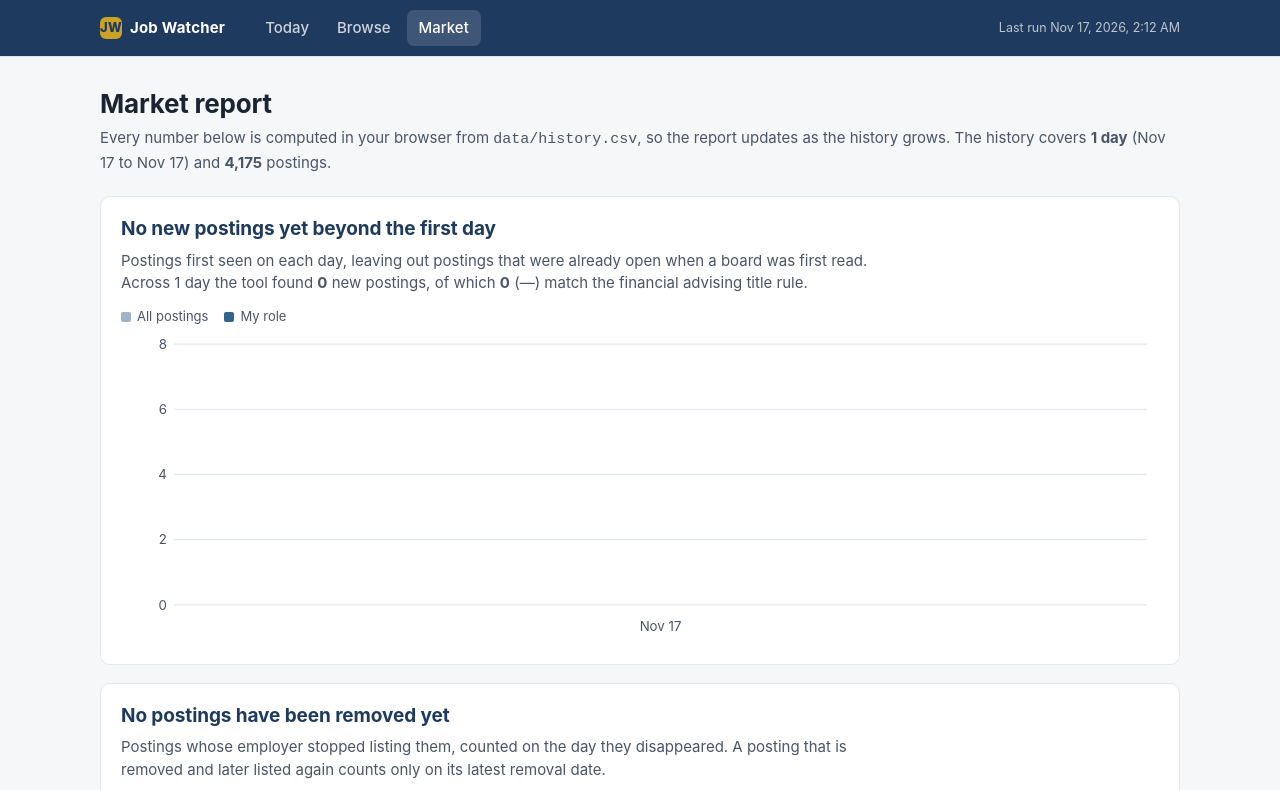
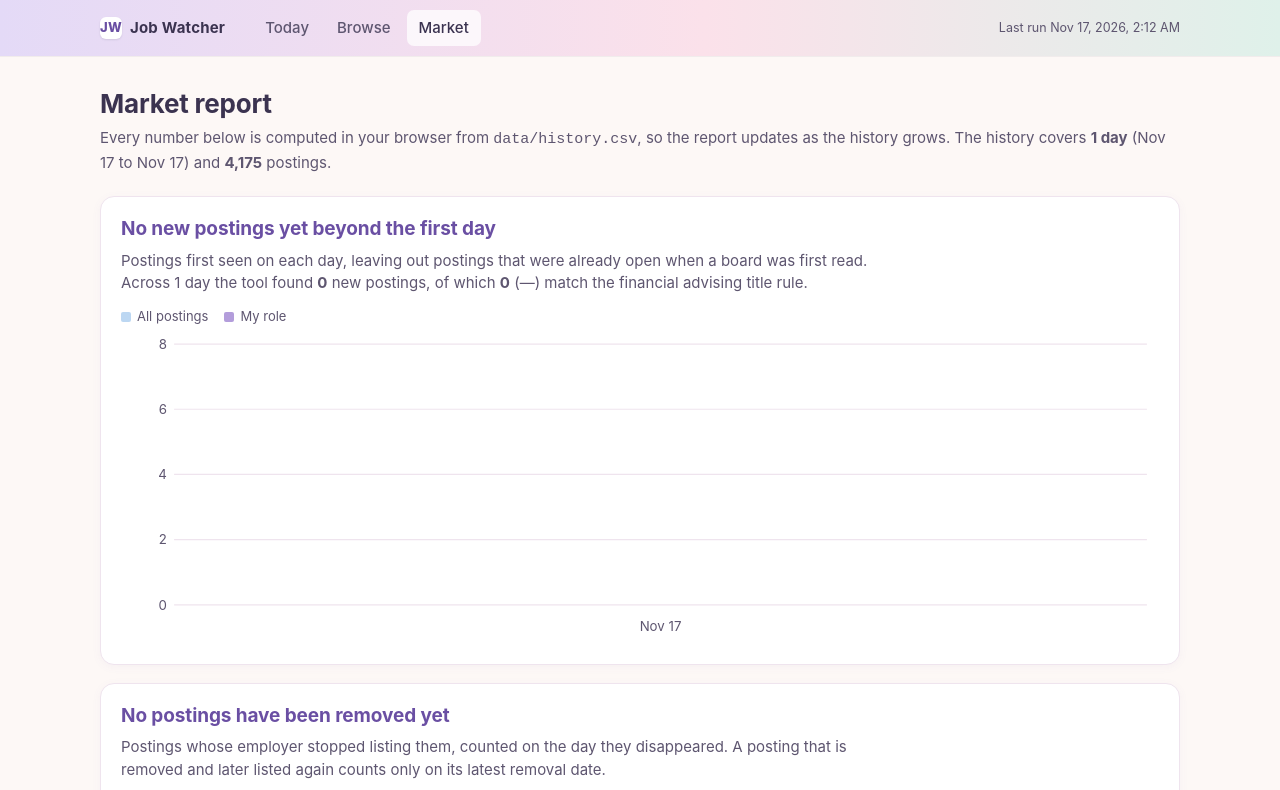
Before and after one commit to allisonbelll/job-watcher, a plain HTML site: page market.html in a window 1280 px wide. Shown: the top 790 px of the page. Drawn offline with Linux system fonts and the light colour scheme.

Commit message:
Restyle the site in pastel colors
Co-Authored-By: Claude Opus 5.5 <noreply@anthropic.com>
Claude-Session: https://claude.ai/code/session_01EbQR14me25thcu8U5usfoK

```diff
--- a/assets/common.js
+++ b/assets/common.js
@@ -128,7 +128,7 @@ const JW = (() => {
     let svg = `<svg viewBox="0 0 ${W} ${H}" role="img" aria-label="${esc(opts.label || "chart")}">`;
     for (let k = 0; k <= 4; k++) {
       const v = (max / 4) * k, y = T + ih - (v / max) * ih;
-      svg += `<line x1="${L}" x2="${W - R}" y1="${y}" y2="${y}" stroke="#e3e7ee"/>`;
+      svg += `<line x1="${L}" x2="${W - R}" y1="${y}" y2="${y}" stroke="#efe4ee"/>`;
       svg += `<text x="${L - 6}" y="${y + 4}" text-anchor="end">${fmt(Math.round(v))}</text>`;
     }
     const every = Math.ceil(n / 14);
@@ -156,7 +156,7 @@ const JW = (() => {
       const y = 4 + i * row, w = ((W - L - R) * v) / max;
       const short = String(lab).length > 34 ? String(lab).slice(0, 33) + "…" : lab;
       svg += `<text x="${L - 8}" y="${y + 16}" text-anchor="end">${esc(short)}</text>`;
-      svg += `<rect x="${L}" y="${y + 3}" width="${Math.max(1, w)}" height="${row - 8}" rx="3" fill="${opts.color || "#2f6690"}"><title>${esc(lab)}: ${fmt(v)}</title></rect>`;
+      svg += `<rect x="${L}" y="${y + 3}" width="${Math.max(1, w)}" height="${row - 8}" rx="3" fill="${opts.color || "#b39ddb"}"><title>${esc(lab)}: ${fmt(v)}</title></rect>`;
       svg += `<text x="${L + w + 6}" y="${y + 16}">${opts.fmtValue ? opts.fmtValue(v) : fmt(v)}</text>`;
     });
     el.innerHTML = svg + "</svg>";
--- a/assets/market.js
+++ b/assets/market.js
@@ -9,7 +9,7 @@
    6 Top locations    = open rows counted by location                                     */
 (async () => {
   const { $, esc, fmt, pct, fmtDay, daysBetween, dayRange, median, countBy } = JW;
-  const ALL = "#9fb3c8", ROLE = "#2f6690";
+  const ALL = "#bcd7f2", ROLE = "#b39ddb";
 
   function section(id, heading, text) {
     const s = $("#" + id);
@@ -61,7 +61,7 @@
       const el = section("s-removed", heading,
         `Postings whose employer stopped listing them, counted on the day they disappeared. A posting that is
          removed and later listed again counts only on its latest removal date.`);
-      JW.columnChart(el, days, [{ name: "Removed", color: "#b07a3b", values: vals }],
+      JW.columnChart(el, days, [{ name: "Removed", color: "#f6c1a7", values: vals }],
         { fmtLabel: fmtDay, label: "Removed postings per day" });
     }
 
@@ -76,7 +76,7 @@
          the number in my role is ${fmt(open.filter(r => r.in_role).length)}, led by
          ${esc((countBy(open.filter(r => r.in_role), "employer")[0] || ["no employer"])[0])}.`);
       JW.barList(el, by, {
-        label: "Open postings per employer",
+        label: "Open postings per employer", color: "#f4b8c8",
         fmtValue: v => fmt(v),
       });
       el.insertAdjacentHTML("beforeend", `<p class="muted small">In my role: ${
@@ -127,7 +127,7 @@
       const el = section("s-locations", `${topLoc} leads open postings with ${fmt(topN)}`,
         `The 15 most common locations among the ${fmt(open.length)} open postings, as each job board writes them${blank ? ` (${fmt(blank)} postings list no location)` : ""}. Workday boards list a posting with several
          sites as “N Locations”.`);
-      JW.barList(el, locs, { label: "Top locations", color: "#3f7d6e", labelWidth: 260 });
+      JW.barList(el, locs, { label: "Top locations", color: "#a8d8c8", labelWidth: 260 });
     }
   } catch (err) {
     JW.showError(err);
--- a/assets/style.css
+++ b/assets/style.css
@@ -1,18 +1,22 @@
 :root {
-  --ink: #1b2433;
-  --ink-2: #4a5568;
-  --muted: #7a8699;
-  --line: #e3e7ee;
-  --bg: #f6f7f9;
+  --ink: #3b3350;
+  --ink-2: #5e5670;
+  --muted: #8e86a0;
+  --line: #efe4ee;
+  --bg: #fdf8f6;
   --card: #ffffff;
-  --brand: #1f3a5f;
-  --brand-2: #2f6690;
-  --accent: #c9a227;
-  --good: #2e7d5b;
-  --bad: #b23b3b;
-  --role: #2f6690;
-  --all: #9fb3c8;
-  --radius: 10px;
+  --nav: #e4daf7;
+  --nav-ink: #3b3350;
+  --brand: #6a4fa3;
+  --brand-2: #7a5fb8;
+  --accent: #f4a7b9;
+  --good: #2f7a55;
+  --good-bg: #dcf3e6;
+  --bad: #b04a5a;
+  --bad-bg: #fde2e4;
+  --role: #6a4fa3;
+  --role-bg: #ece4fa;
+  --radius: 14px;
   --font: "Inter", system-ui, -apple-system, "Segoe UI", Roboto, "Helvetica Neue", Arial, sans-serif;
   --mono: ui-monospace, SFMono-Regular, Menlo, Consolas, monospace;
 }
@@ -31,25 +35,25 @@ a { color: var(--brand-2); }
 /* ---------- navigation (shared by every page) ---------- */
 .nav {
   position: sticky; top: 0; z-index: 10;
-  background: var(--brand);
-  color: #fff;
-  box-shadow: 0 1px 0 rgba(0,0,0,.08);
+  background: linear-gradient(90deg, #e4daf7 0%, #fbe1ea 55%, #dff1ea 100%);
+  color: var(--nav-ink);
+  box-shadow: 0 1px 0 rgba(59,51,80,.06);
 }
 .nav-inner {
   max-width: 1120px; margin: 0 auto; padding: 0 20px;
   display: flex; align-items: center; gap: 28px; height: 56px;
 }
-.brand { font-weight: 700; letter-spacing: .2px; color: #fff; text-decoration: none; display: flex; align-items: center; gap: 8px; }
-.brand-mark { width: 22px; height: 22px; border-radius: 6px; background: var(--accent); display: inline-grid; place-items: center; color: var(--brand); font-size: 13px; font-weight: 800; }
+.brand { font-weight: 700; letter-spacing: .2px; color: var(--nav-ink); text-decoration: none; display: flex; align-items: center; gap: 8px; }
+.brand-mark { width: 22px; height: 22px; border-radius: 6px; background: #fff; display: inline-grid; place-items: center; color: var(--brand); box-shadow: 0 1px 2px rgba(59,51,80,.12); font-size: 13px; font-weight: 800; }
 .nav-links { display: flex; gap: 4px; }
 .nav-links a {
-  color: rgba(255,255,255,.78); text-decoration: none;
+  color: var(--ink-2); text-decoration: none;
   padding: 7px 12px; border-radius: 7px; font-weight: 500;
 }
-.nav-links a:hover { color: #fff; background: rgba(255,255,255,.08); }
-.nav-links a[aria-current="page"] { color: #fff; background: rgba(255,255,255,.14); }
-.nav-status { margin-left: auto; font-size: 12.5px; color: rgba(255,255,255,.7); }
-.offline .nav-status::before { content: "● offline · "; color: var(--accent); }
+.nav-links a:hover { color: var(--nav-ink); background: rgba(255,255,255,.45); }
+.nav-links a[aria-current="page"] { color: var(--nav-ink); background: rgba(255,255,255,.75); }
+.nav-status { margin-left: auto; font-size: 12.5px; color: var(--ink-2); }
+.offline .nav-status::before { content: "● offline · "; color: var(--bad); }
 
 main { max-width: 1120px; margin: 0 auto; padding: 28px 20px 64px; }
 h1 { font-size: 26px; margin: 0 0 4px; letter-spacing: -.2px; }
@@ -59,13 +63,17 @@ h2 { font-size: 19px; margin: 0 0 6px; letter-spacing: -.1px; }
 .small { font-size: 13px; }
 
 .card {
-  background: var(--card); border: 1px solid var(--line);
+  background: var(--card); border: 1px solid var(--line); box-shadow: 0 2px 10px rgba(122,95,184,.05);
   border-radius: var(--radius); padding: 18px 20px; margin-bottom: 18px;
 }
 
 /* ---------- stat tiles ---------- */
 .tiles { display: grid; grid-template-columns: repeat(4, 1fr); gap: 14px; margin-bottom: 18px; }
 .tile { background: var(--card); border: 1px solid var(--line); border-radius: var(--radius); padding: 16px 18px; }
+.tile:nth-child(1) { background: #f1ebfc; border-color: #e4daf7; }
+.tile:nth-child(2) { background: #e9f5fd; border-color: #d6eaf8; }
+.tile:nth-child(3) { background: #e6f6ef; border-color: #d2eedf; }
+.tile:nth-child(4) { background: #fdecef; border-color: #f8d9df; }
 .tile .label { font-size: 12.5px; color: var(--muted); text-transform: uppercase; letter-spacing: .5px; }
 .tile .value { font-size: 30px; font-weight: 700; margin-top: 2px; font-variant-numeric: tabular-nums; }
 .tile .note { font-size: 12.5px; color: var(--ink-2); }
@@ -76,9 +84,9 @@ th, td { text-align: left; padding: 8px 10px; border-bottom: 1px solid var(--lin
 th { font-size: 12px; text-transform: uppercase; letter-spacing: .4px; color: var(--muted); font-weight: 600; }
 td.num, th.num { text-align: right; font-variant-numeric: tabular-nums; }
 .pill { display: inline-block; font-size: 12px; padding: 1px 8px; border-radius: 999px; font-weight: 600; }
-.pill.ok { background: #e3f3eb; color: var(--good); }
-.pill.fail { background: #f8e4e4; color: var(--bad); }
-.pill.role { background: #e4eef7; color: var(--role); }
+.pill.ok { background: var(--good-bg); color: var(--good); }
+.pill.fail { background: var(--bad-bg); color: var(--bad); }
+.pill.role { background: var(--role-bg); color: var(--role); }
 
 .posting-list { list-style: none; margin: 0; padding: 0; }
 .posting-list li { padding: 9px 0; border-bottom: 1px solid var(--line); display: flex; gap: 10px; align-items: baseline; }
@@ -96,8 +104,8 @@ select, input[type="search"] {
 input[type="search"] { min-width: 230px; }
 .switch { display: inline-flex; border: 1px solid var(--line); border-radius: 8px; overflow: hidden; background: #fff; }
 .switch button { font: inherit; font-size: 14px; border: 0; background: none; padding: 7px 14px; cursor: pointer; color: var(--ink-2); }
-.switch button[aria-pressed="true"] { background: var(--brand); color: #fff; }
-.star { border: 0; background: none; cursor: pointer; font-size: 19px; line-height: 1; color: #c3cad6; padding: 0 2px; }
+.switch button[aria-pressed="true"] { background: #e4daf7; color: var(--nav-ink); font-weight: 600; }
+.star { border: 0; background: none; cursor: pointer; font-size: 19px; line-height: 1; color: #ddd3e3; padding: 0 2px; }
 .star[aria-pressed="true"] { color: var(--accent); }
 .apply { font-weight: 600; text-decoration: none; white-space: nowrap; }
 .btn { font: inherit; font-size: 14px; padding: 7px 14px; border-radius: 8px; border: 1px solid var(--line); background: #fff; cursor: pointer; }
--- a/market.html
+++ b/market.html
@@ -4,7 +4,7 @@
   <meta charset="utf-8">
   <meta name="viewport" content="width=device-width, initial-scale=1">
   <title>Market · Job Watcher</title>
-  <meta name="theme-color" content="#1f3a5f">
+  <meta name="theme-color" content="#e4daf7">
   <link rel="manifest" href="manifest.webmanifest">
   <link rel="icon" href="icons/icon-192.png">
   <link rel="apple-touch-icon" href="icons/icon-192.png">
--- a/sw.js
+++ b/sw.js
@@ -1,7 +1,7 @@
 /* Service worker: the app shell is cached on install; every request goes to
    the network first and falls back to the cache, so online visitors always
    get fresh data and offline visitors get the last data they loaded. */
-const CACHE = "job-watcher-v1";
+const CACHE = "job-watcher-v2";
 const SHELL = [
   "./", "index.html", "browse.html", "market.html",
   "assets/style.css", "assets/common.js", "assets/today.js", "assets/browse.js", "assets/market.js",
```
Also changed, not shown: browse.html (+1 -1 lines), index.html (+1 -1 lines), icons/icon-192.png, icons/icon-512.png, manifest.webmanifest.
